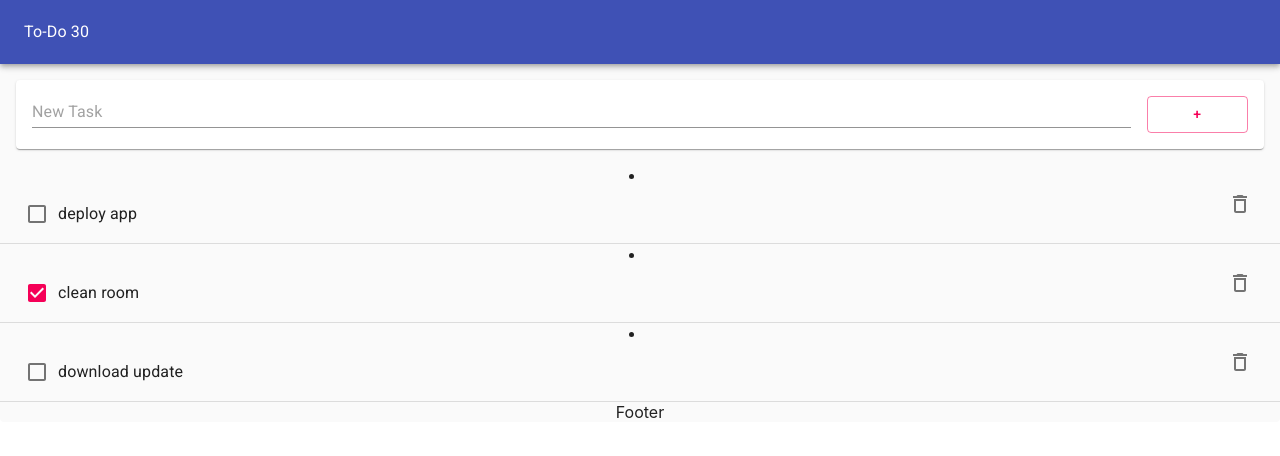
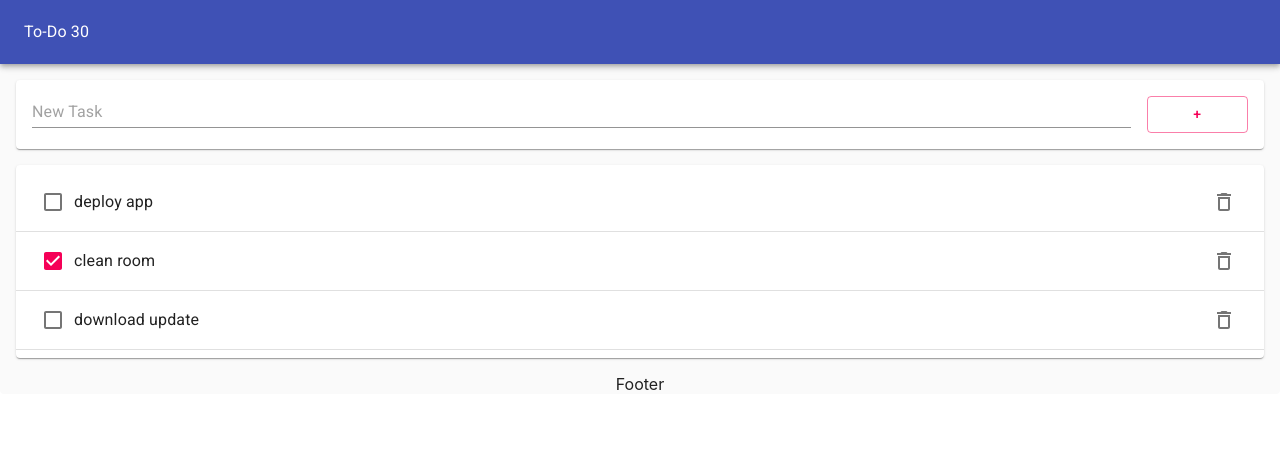
Before and after one commit to ejw773/to-do-30, a React (Create React App) app: page / in a window 1280 px wide. Shown: the top 456 px of the page. Built offline with nearby package versions, Linux system fonts and the light colour scheme.

Commit message:
updates readme and some styling

```diff
--- a/src/components/RenderTaskComponent.js
+++ b/src/components/RenderTaskComponent.js
@@ -2,9 +2,9 @@ import React from 'react';
 import { List, ListItem, Checkbox, IconButton, ListItemText, ListItemSecondaryAction } from '@material-ui/core'
 import DeleteOutline from '@material-ui/icons/DeleteOutline'
 
-const RenderTask = ({task, toggleTask, deleteTask}) => {
+const RenderTask = ({task, toggleTask, deleteTask, divider}) => {
     return (
-        <ListItem divider={true}>
+        <ListItem divider={divider}>
             <Checkbox
                 onClick={() => toggleTask(task.id)}
                 checked={task.complete}
--- a/src/components/TaskListComponent.js
+++ b/src/components/TaskListComponent.js
@@ -1,11 +1,14 @@
 import React from 'react';
 import RenderTask from './RenderTaskComponent';
+import { Paper, List } from '@material-ui/core'
 
 const TaskList = ({taskList, toggleTask, deleteTask}) => {
     return (
-        <div>
-            {taskList.map((item) => <RenderTask key={item.id} task={item} toggleTask={toggleTask} deleteTask={deleteTask} />)}
-        </div>
+        <Paper style={{margin: 16}}>
+            <List>
+                {taskList.map((item) => <RenderTask key={item.id} task={item} toggleTask={toggleTask} deleteTask={deleteTask} divider={true} />)}
+            </List>
+        </Paper>
     )
 }
 
```
Also changed, not shown: 1 other file (tests, documents, lock files or other folders).
